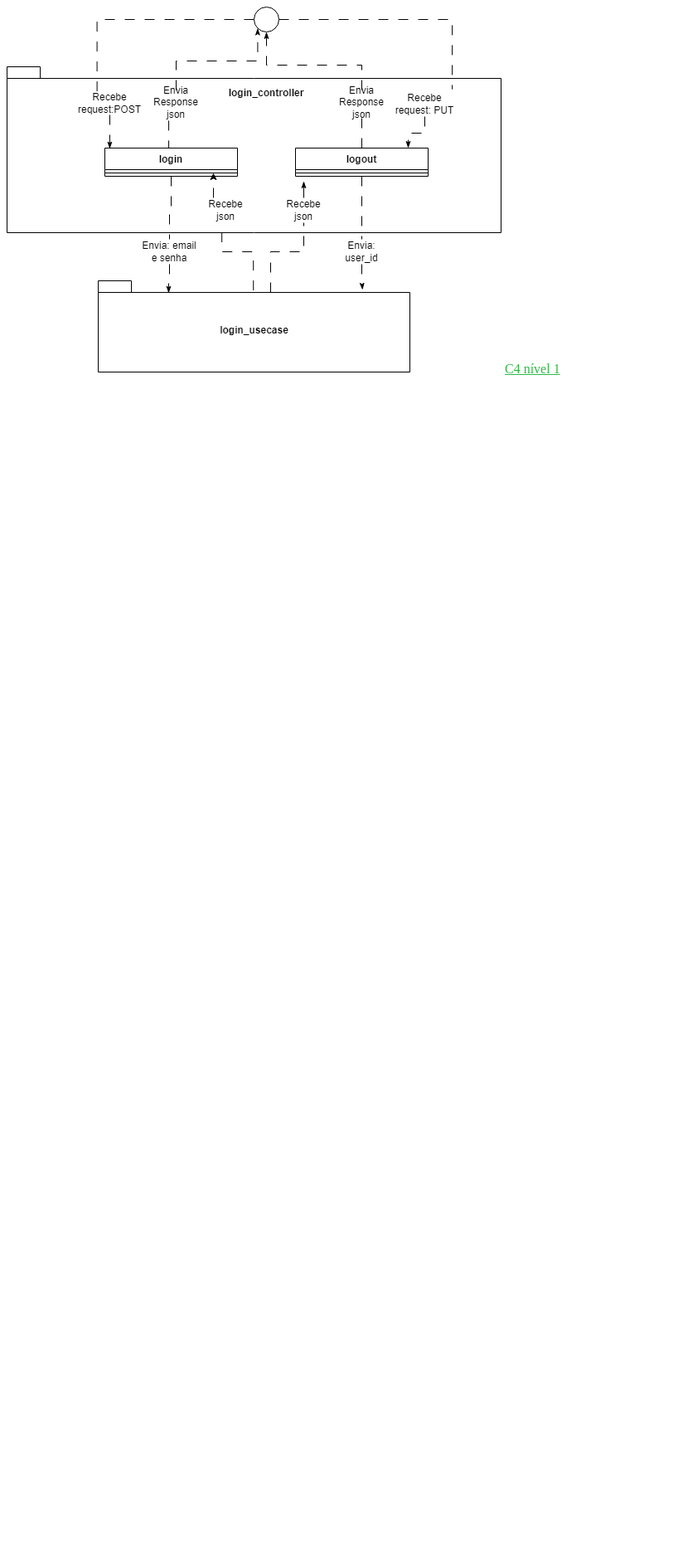
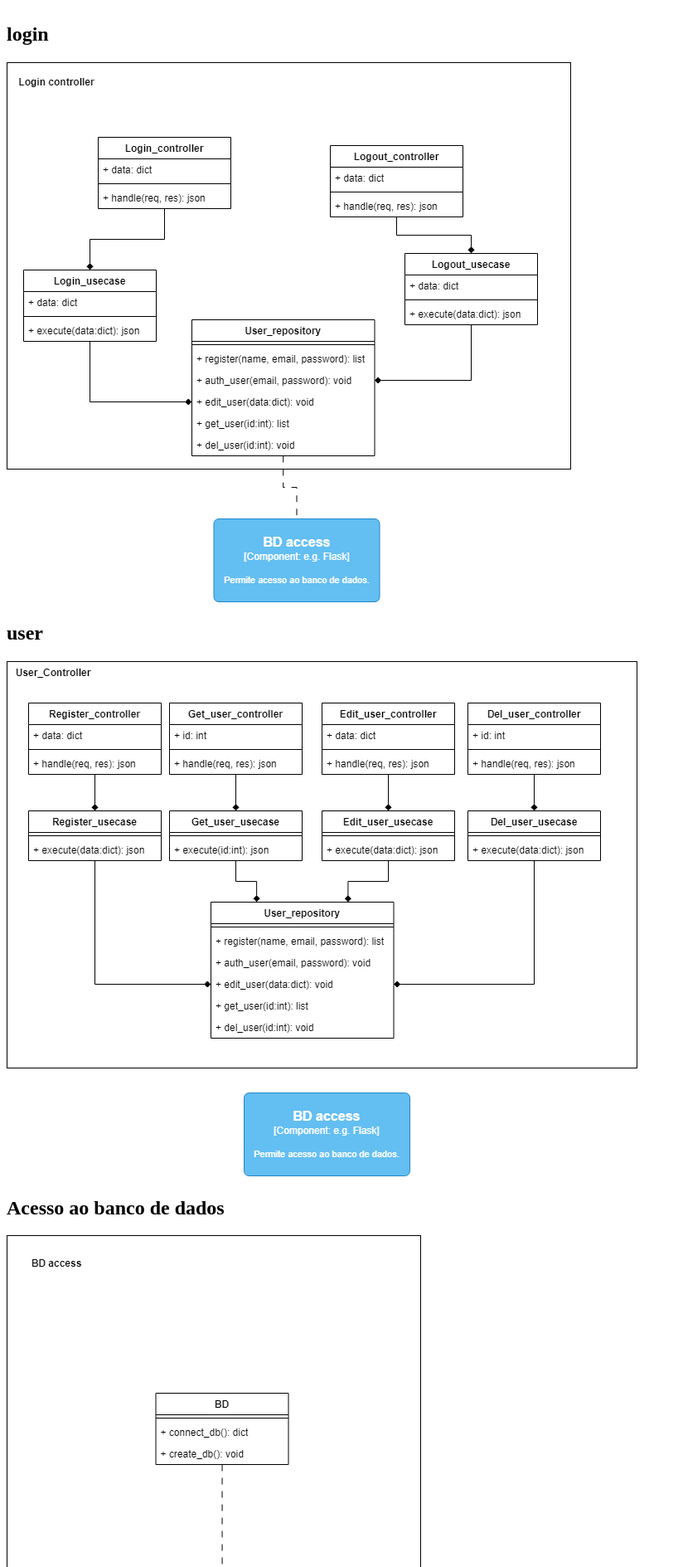
Before and after one commit to olucascruz/DocsAgendaSystem, a plain HTML site: page c4-lvl4.html in a window 1280 px wide. Shown: the top 1889 px of the page at 83% size, without its empty margins (0-824 px from the left). Before the commit the page ends 800 px from the top, so only its background shows below. Drawn offline with Linux system fonts and the light colour scheme.

Commit message:
c4 update

```diff
--- a/c4-lvl4.html
+++ b/c4-lvl4.html
@@ -7,7 +7,13 @@
     <title>C4-nvl4</title>
 </head>
 <body>
-    <img src="C4-nvl4.png" alt="Imagem do diagrama C4 nível 4">
+    <div style="display: flex; flex-direction: column;"></div>
+    <h2>login</h2>
+    <img src="c4-nivel-4-login.png" alt="Imagem do diagrama C4 nível 4">
+    <h2>user</h2>
+    <img src="c4-nivel-4-user.png" alt="Imagem do diagrama C4 nível 4">
+    <h2>Acesso ao banco de dados</h2>
+    <img src="c4-nivel-4-accessdb.png" alt="Imagem do diagrama C4 nível 4">
 
     <a style="color: rgb(46, 187, 69); font-size: medium;" href="/DocsAgendaSystem/c4-lvl1.html">
         C4 nível 1
```
Also changed, not shown: c4-lvl3.html (+1 -1 lines), c4-nivel-3-API.png (added), c4-nivel-4-accessdb.png (added), c4-nivel-4-login.png (added), c4-nivel-4-user.png (added).
